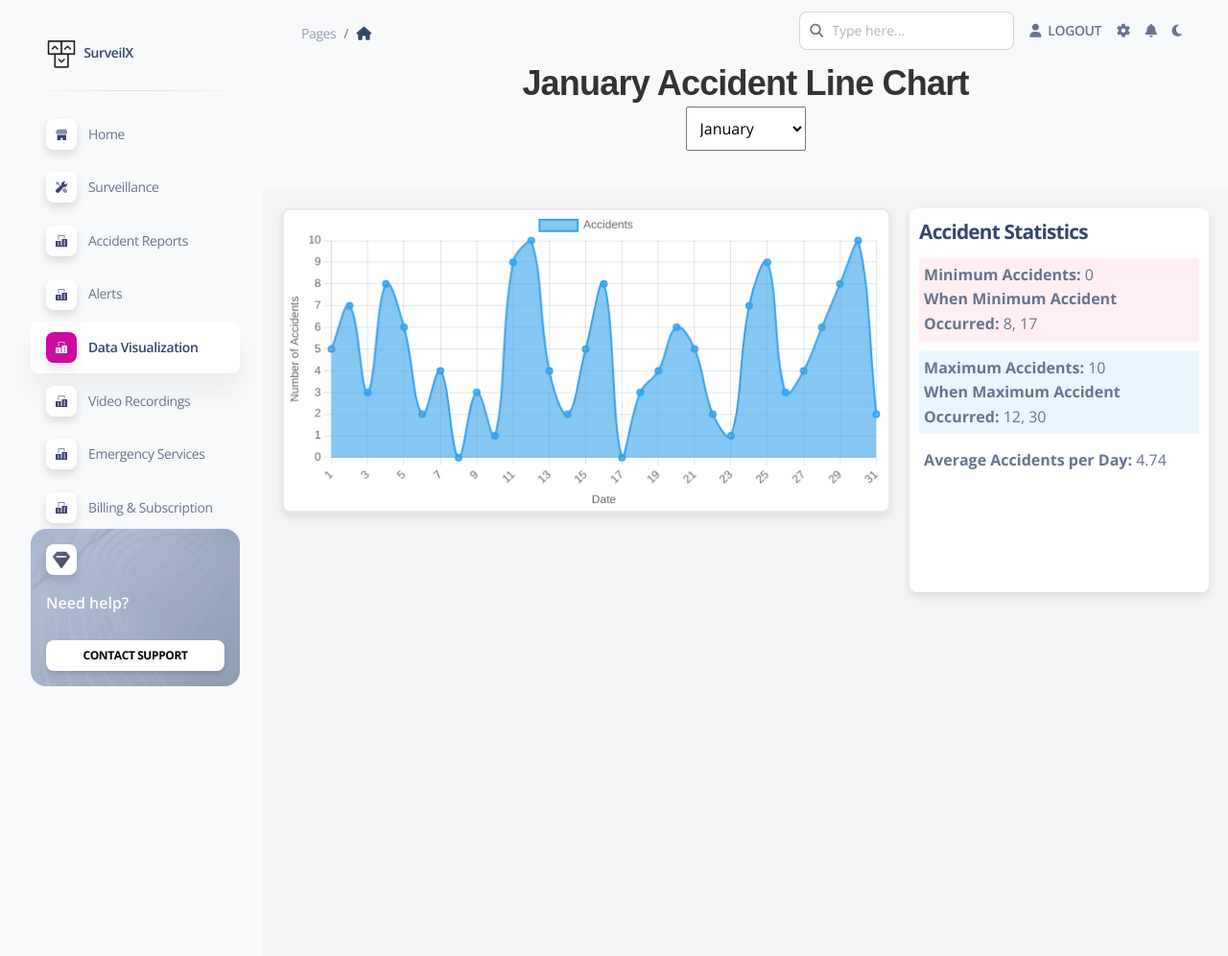
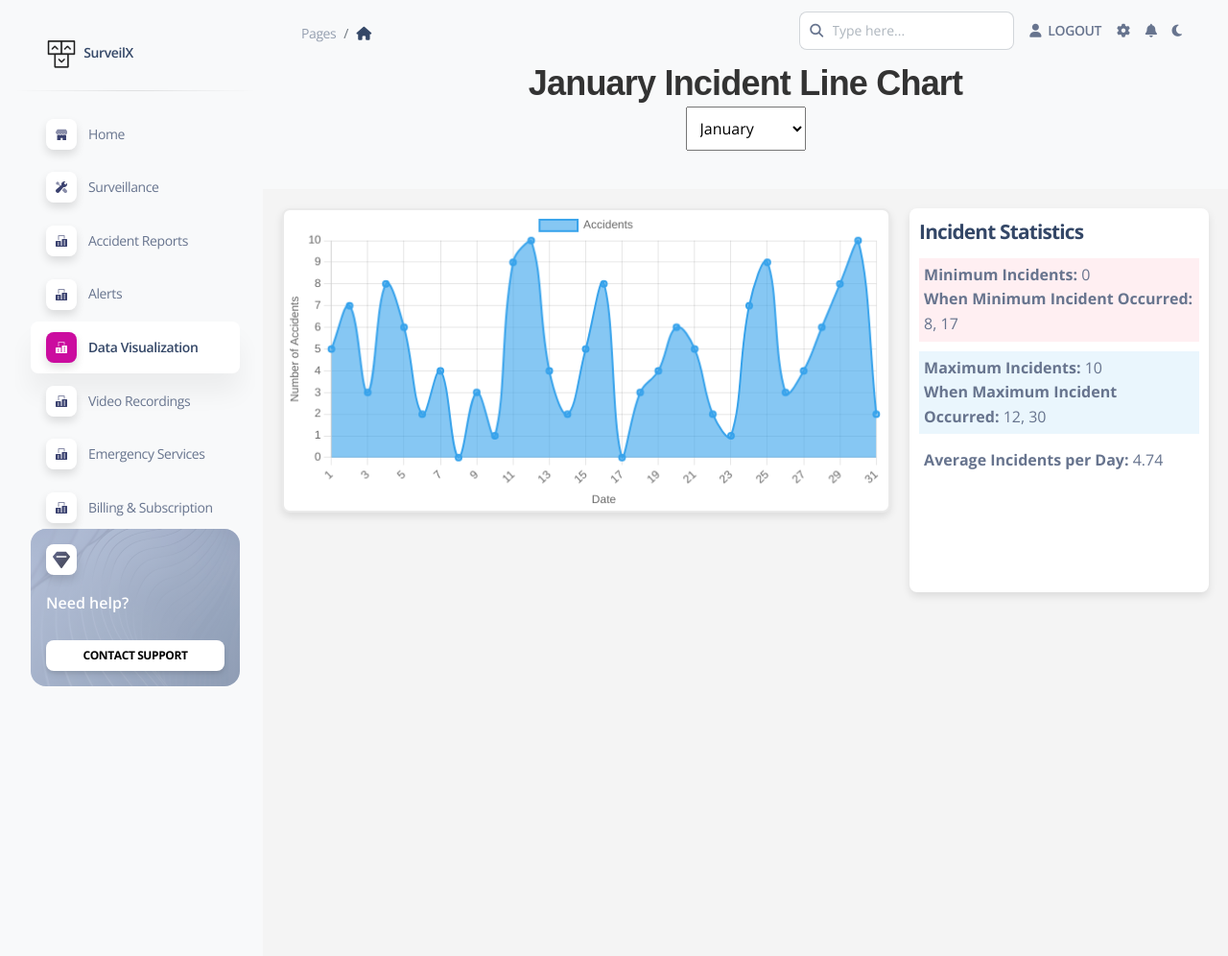
Before and after one commit to KnownAsDevelopers0680/Advanced-Surveillance-System, a Flask app: page /data-visual.html in a window 1280 px wide. Shown: the top 996 px of the page at 96% size. Run offline with Flask 3, Linux system fonts and the light colour scheme; the visitor is signed in with stand-in values (Sample User, id 1); parts of the project's set-up code (start-up, migrations or seed data) failed here and were passed over; some libraries are stand-ins or nearby versions.

Commit message:
Replaced Accident with Incident

```diff
--- a/apps/templates/home/data-visual.html
+++ b/apps/templates/home/data-visual.html
@@ -86,7 +86,7 @@
 {% block content %}
 
 <div class="header">
-    <h2 id="chartTitle">January Accident Line Chart</h2>
+    <h2 id="chartTitle">January Incident Line Chart</h2>
     <select id="monthSelector">
         <option value="1">January</option>
         <option value="2">February</option>
@@ -110,17 +110,17 @@
     </div>
 
     <div class="stats">
-        <h3>Accident Statistics</h3>
+        <h3>Incident Statistics</h3>
         <div class="stat minStat">
-            <strong>Minimum Accidents:</strong> <span id="minAccidentsValue">0</span><br>
-            <strong>When Minimum Accident Occurred:</strong> <span id="minAccidentsDates">Jan 1</span>
+            <strong>Minimum Incidents:</strong> <span id="minAccidentsValue">0</span><br>
+            <strong>When Minimum Incident Occurred:</strong> <span id="minAccidentsDates">Jan 1</span>
         </div>
         <div class="stat maxStat">
-            <strong>Maximum Accidents:</strong> <span id="maxAccidentsValue">0</span><br>
-            <strong>When Maximum Accident Occurred:</strong> <span id="maxAccidentsDates">Jan 1</span>
+            <strong>Maximum Incidents:</strong> <span id="maxAccidentsValue">0</span><br>
+            <strong>When Maximum Incident Occurred:</strong> <span id="maxAccidentsDates">Jan 1</span>
         </div>
         <div class="stat">
-            <strong>Average Accidents per Day:</strong> <span id="avgAccidents">0</span>
+            <strong>Average Incidents per Day:</strong> <span id="avgAccidents">0</span>
         </div>
     </div>
 </div>
@@ -177,7 +177,7 @@
             document.getElementById('avgAccidents').innerText = avgAccidents;
 
             // Update chart title
-            document.getElementById('chartTitle').innerText = `${monthNames[selectedMonth - 1]} Accident Line Chart`;
+            document.getElementById('chartTitle').innerText = `${monthNames[selectedMonth - 1]} Incident Line Chart`;
 
             if (myLineChart) {
                 myLineChart.destroy(); // Destroy previous chart instance
```
